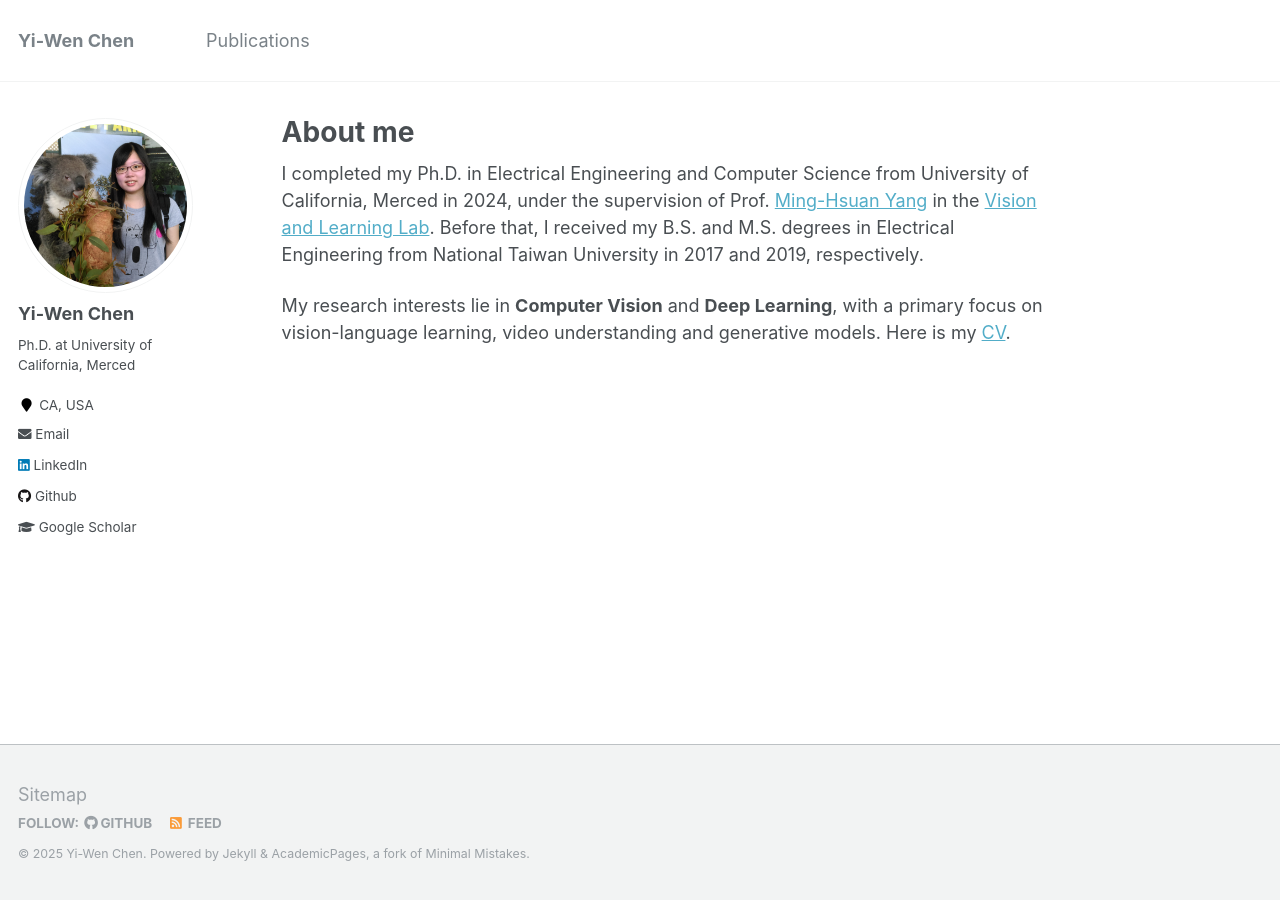
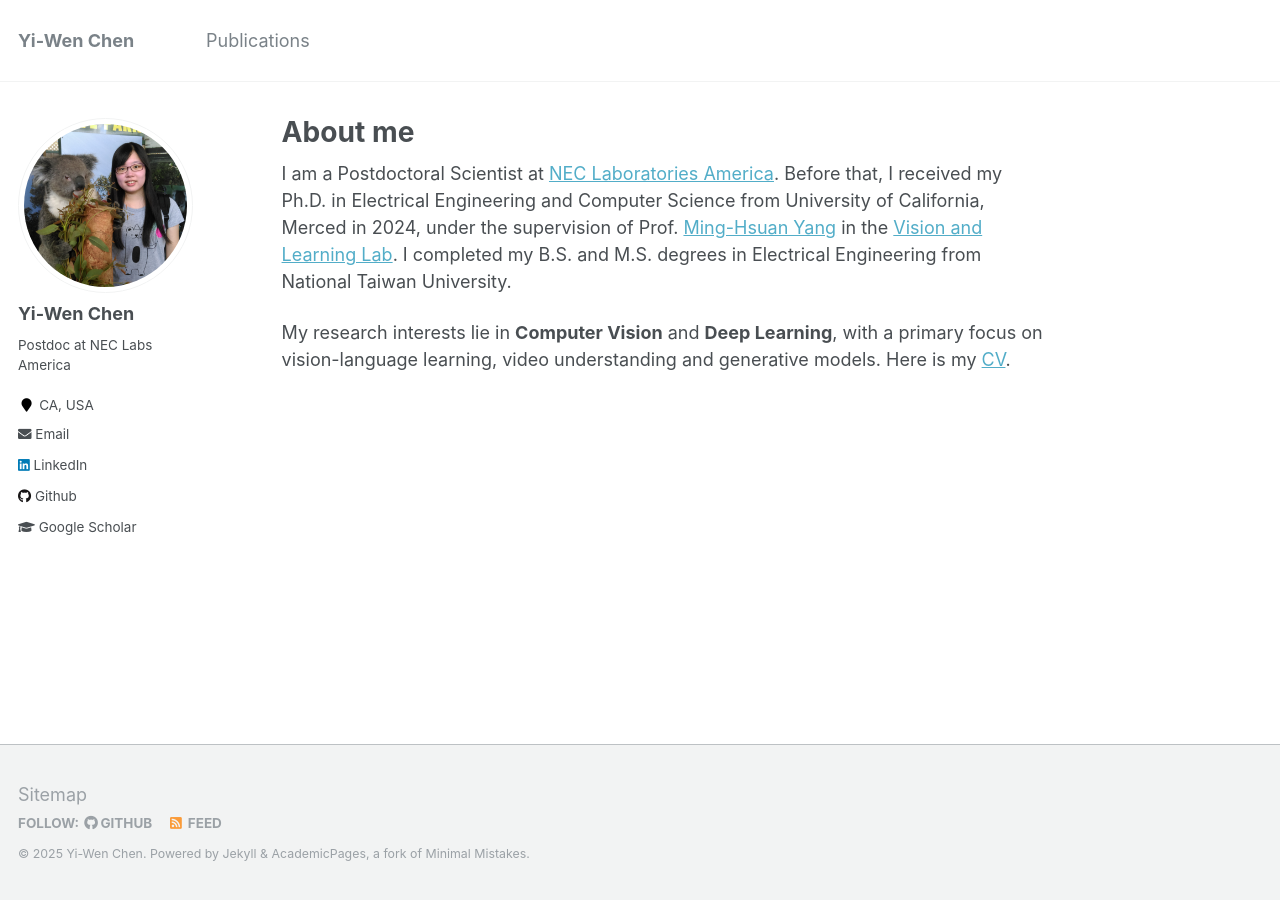
Before and after one commit to wenz116/wenz116.github.io, a Jekyll site: the page built from _pages/about.md, in a window 1280 px wide. Built offline with Jekyll 4.4.1, drawn with Linux system fonts in a browser that asks for light colours.

Commit message:
Update CV and introduction

```diff
--- a/_config.yml
+++ b/_config.yml
@@ -10,7 +10,7 @@ locale                   : "en-US"
 title                    : "Yi-Wen Chen"
 title_separator          : "-"
 name                     : &name "Yi-Wen Chen"
-description              : &description "Ph.D. at University of California, Merced"
+description              : &description "Postdoc at NEC Labs America"
 url                      : https://wenz116.github.io # the base hostname & protocol for your site e.g. "https://mmistakes.github.io"
 baseurl                  : "" # the subpath of your site, e.g. "/blog"
 repository               : "wenz116/wenz116.github.io"
@@ -82,11 +82,11 @@ analytics:
 author:
   name             : "Yi-Wen Chen"
   avatar           : "ywchen.jpg"
-  bio              : "Ph.D. at University of California, Merced"
+  bio              : "Postdoc at NEC Labs America"
   location         : "CA, USA"
   employer         :
   googlescholar    : "https://scholar.google.com/citations?user=PksDjvkAAAAJ&hl=en"
-  email            : "ychen319@ucmerced.edu"
+  email            : "chenyiwena@gmail.com"
   researchgate     : # example: "https://www.researchgate.net/profile/yourprofile"
   uri              :
   bitbucket        :
--- a/_pages/about.md
+++ b/_pages/about.md
@@ -8,6 +8,6 @@ redirect_from:
   - /about.html
 ---
 
-I completed my Ph.D. in Electrical Engineering and Computer Science from University of California, Merced in 2024, under the supervision of Prof. [Ming-Hsuan Yang](http://faculty.ucmerced.edu/mhyang/) in the [Vision and Learning Lab](http://vllab.ucmerced.edu/). Before that, I received my B.S. and M.S. degrees in Electrical Engineering from National Taiwan University in 2017 and 2019, respectively.
+I am a Postdoctoral Scientist at [NEC Laboratories America](https://www.nec-labs.com/research/media-analytics/). Before that, I received my Ph.D. in Electrical Engineering and Computer Science from University of California, Merced in 2024, under the supervision of Prof. [Ming-Hsuan Yang](http://faculty.ucmerced.edu/mhyang/) in the [Vision and Learning Lab](http://vllab.ucmerced.edu/). I completed my B.S. and M.S. degrees in Electrical Engineering from National Taiwan University.
 
 My research interests lie in **Computer Vision** and **Deep Learning**, with a primary focus on vision-language learning, video understanding and generative models. Here is my [CV](https://wenz116.github.io/files/Yi-Wen_Chen_cv.pdf).
```
Also changed, not shown: 1 other file.
